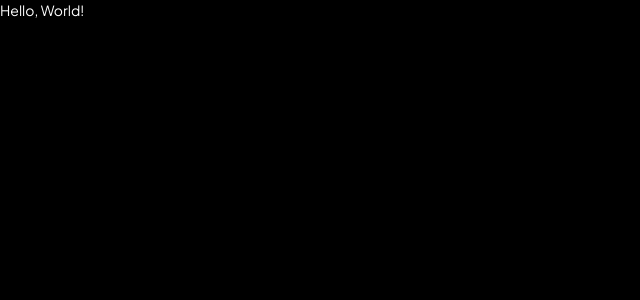
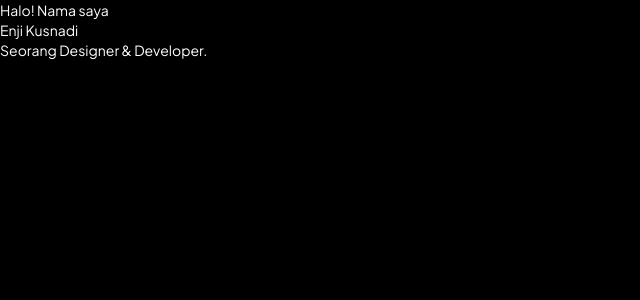
Before and after one commit to enjidev/enji.dev, a Next.js app: page / in a window 1280 px wide. Shown: the top 300 px of the page, without its empty margins (0-640 px from the left). Built offline with nearby package versions, Linux system fonts and the light colour scheme.

Commit message:
feat: setup basic locale config

```diff
--- a/next.config.js
+++ b/next.config.js
@@ -1,5 +1,12 @@
+const isDevelopment = process.env.NODE_ENV === 'development';
+
 /** @type {import('next').NextConfig} */
 const nextConfig = {
+  i18n: {
+    locales: ['id', 'en'],
+    defaultLocale: 'id',
+    localeDetection: !isDevelopment,
+  },
   reactStrictMode: true,
   swcMinify: true,
 };
--- a/src/pages/_document.tsx
+++ b/src/pages/_document.tsx
@@ -2,7 +2,7 @@ import { Html, Head, Main, NextScript } from 'next/document';
 
 const MyDocument = () => {
   return (
-    <Html lang="id">
+    <Html>
       <Head>
         <link rel="preconnect" href="https://fonts.googleapis.com" />
         <link
--- a/src/pages/index.tsx
+++ b/src/pages/index.tsx
@@ -10,7 +10,9 @@ const Index: NextPage = () => {
         <link rel="icon" href="/favicon.ico" />
       </Head>
       <main>
-        <h1>Hello, World!</h1>
+        <span>Halo! Nama saya</span>
+        <h1>Enji Kusnadi</h1>
+        <p>Seorang Designer & Developer.</p>
       </main>
     </div>
   );
```
